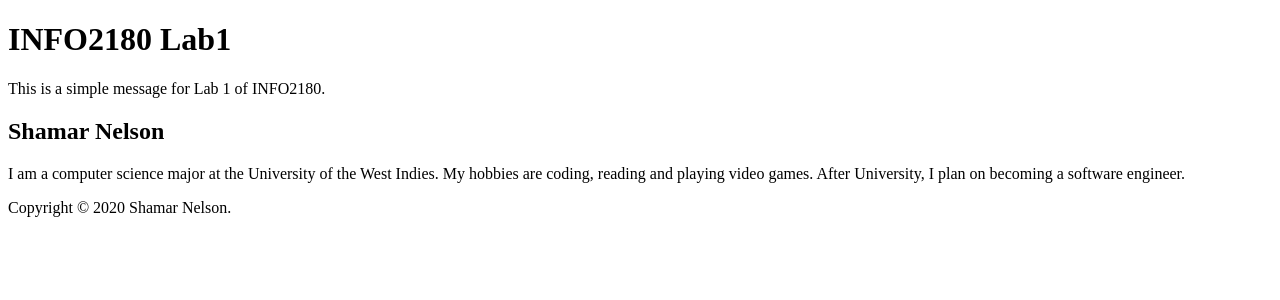
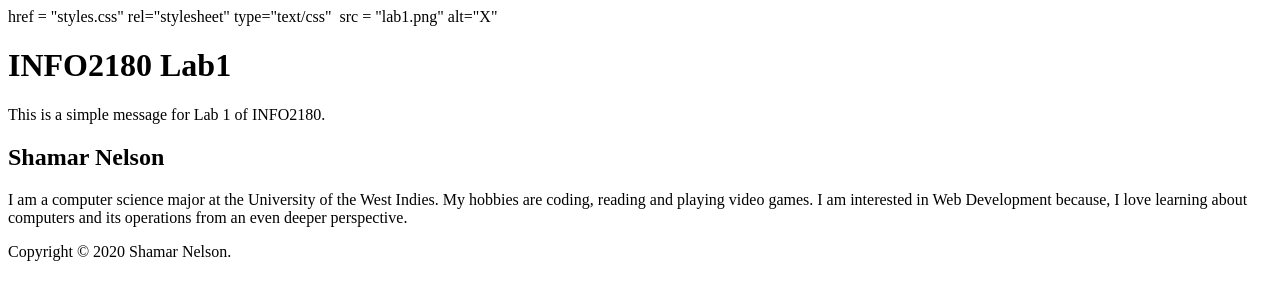
Before and after one commit to shamarnelson/info2180-lab1, a plain HTML site: page index.html in a window 1280 px wide. Drawn offline with Linux system fonts and the light colour scheme.

Commit message:
index.html

```diff
--- a/index.html
+++ b/index.html
@@ -5,6 +5,8 @@
         <meta name="viewport" content="width=device-
         width, intial-scale=1.0">
             <meta http-equiv="X-UA-Compatible" content="ie=edge">
+            <link> href = "styles.css" rel="stylesheet" type="text/css"
+            <img> src = "lab1.png" alt="X"
             <title>INFO2180 Lab1</title>
     </head>
     <body>
@@ -16,7 +18,9 @@
             <h2>Shamar Nelson</h2>
             <p>I am a computer science major at the University of the West Indies.
                 My hobbies are coding, reading and playing video games.
-            After University, I plan on becoming a software engineer.</p>
+                 I am interested in Web Development because,
+                  I love learning about computers and its operations from an even deeper perspective.
+            </p>
         </main>
         <footer>
             <p>Copyright &copy; 2020 Shamar Nelson.</p>
```
